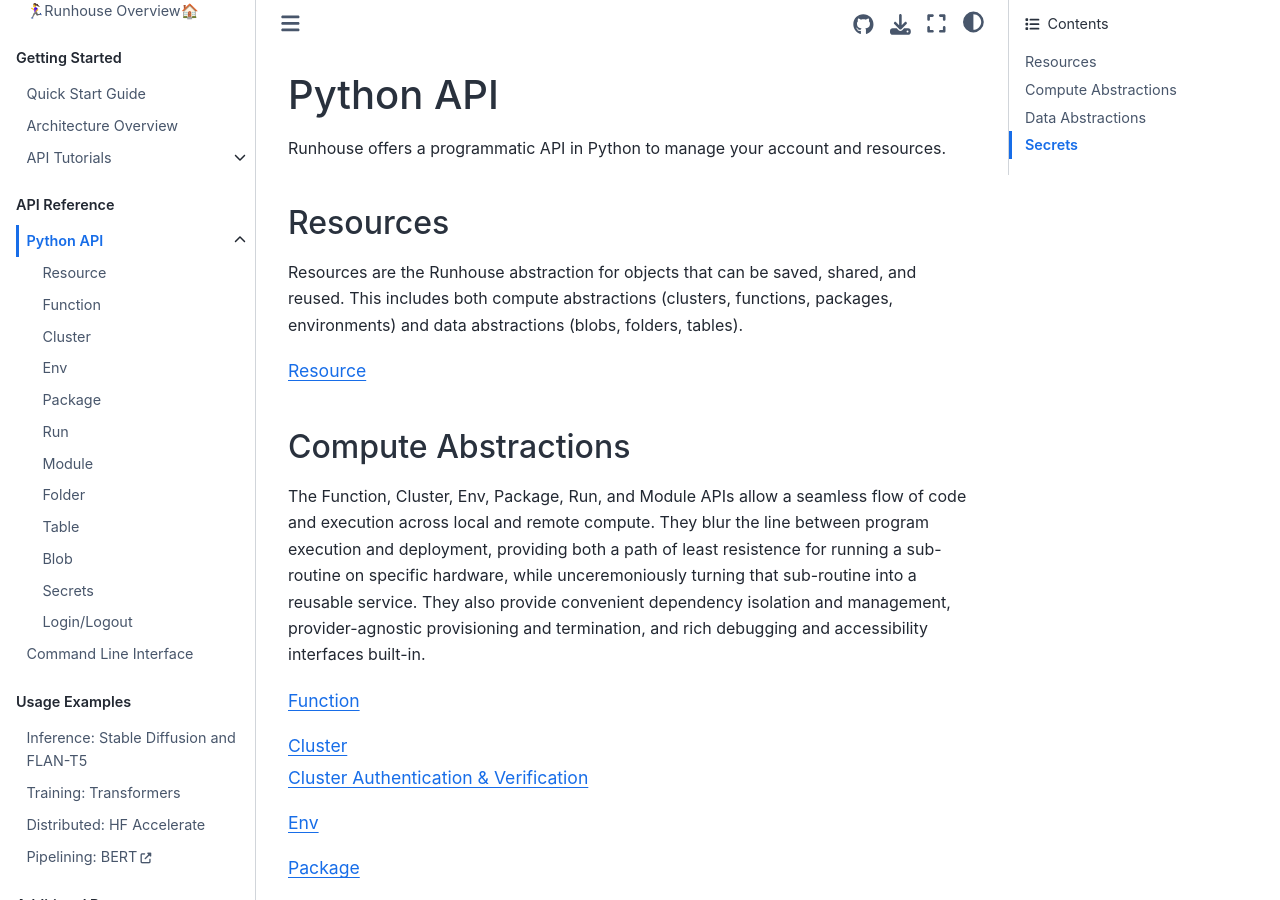
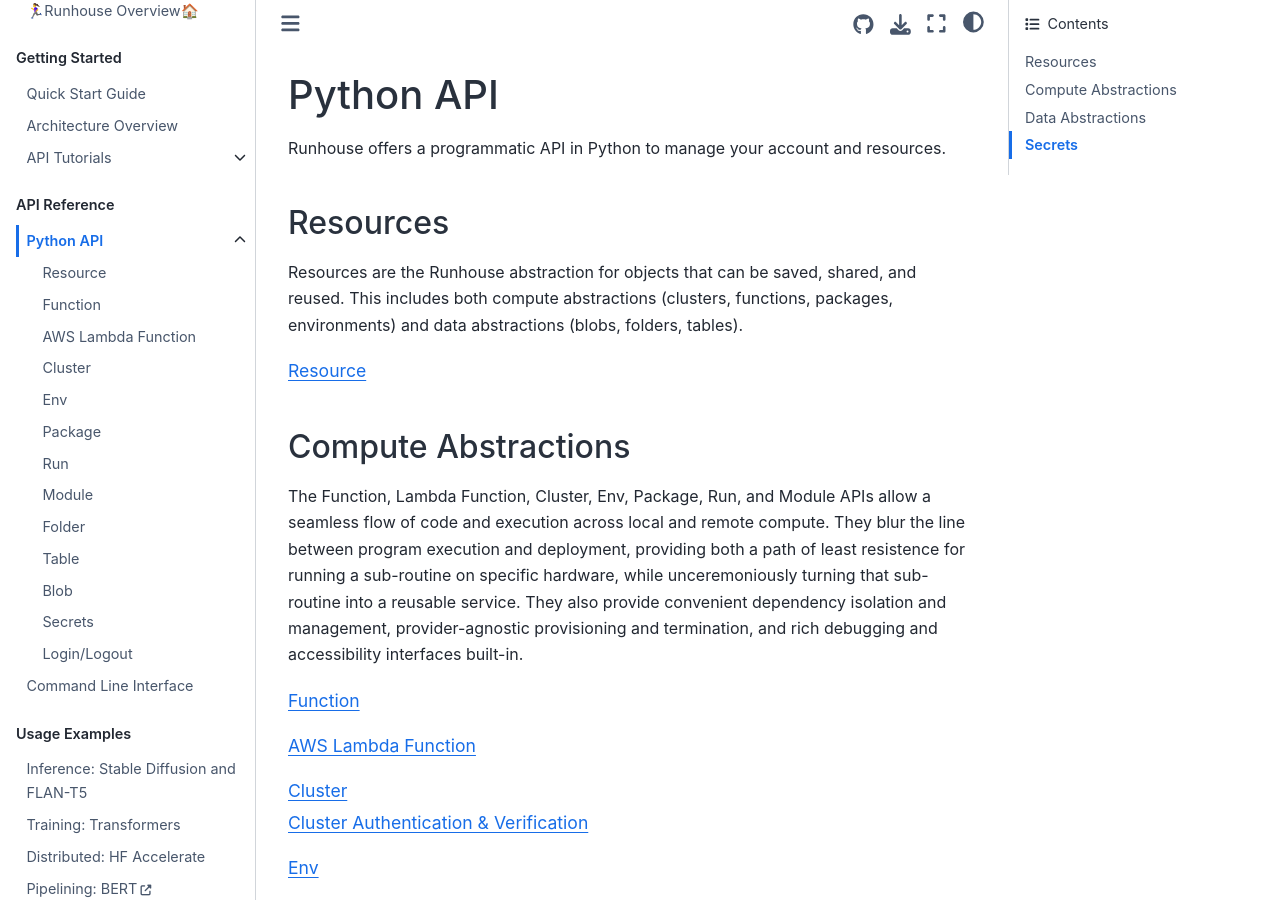
Before and after one commit to run-house/runhouse, a Sphinx documentation site: the page built from docs/api/python.rst, in a window 1280 px wide and 900 px high. Built offline with Sphinx 7.4.7 and the Sphinx Book theme 1.1.4, drawn with Linux system fonts in a browser that asks for light colours.

Commit message:
loading lambda from den, enable delete

```diff
--- a/docs/api/python.rst
+++ b/docs/api/python.rst
@@ -17,7 +17,7 @@
 
 Compute Abstractions
 ------------------------------------
-The Function, Cluster, Env, Package, Run, and Module APIs allow a seamless flow of code and execution across local and remote compute.
+The Function, Lambda Function, Cluster, Env, Package, Run, and Module APIs allow a seamless flow of code and execution across local and remote compute.
 They blur the line between program execution and deployment, providing both a path of least resistence for running
 a sub-routine on specific hardware, while unceremoniously turning that sub-routine into a reusable service.
 They also provide convenient dependency isolation and management, provider-agnostic provisioning and termination,
@@ -27,6 +27,11 @@
    :maxdepth: 1
 
    python/function
+
+.. toctree::
+   :maxdepth: 1
+
+   python/aws_lambda_function
 
 .. toctree::
    :maxdepth: 1
--- a/docs/api/python/aws_lambda_function.rst
+++ b/docs/api/python/aws_lambda_function.rst
@@ -5,6 +5,10 @@
 provisioning or managing servers. Runhouse will allow you to maintain and share your lambda functions and code.
 It is comprised of the entry point, configuration, and dependencies necessary to run the service.
 
+.. note::
+
+    Lambda Function support is an alpha and under active development.
+    Please report any bugs or let us know of any feature requests.
 
 AWS Lambda Function Factory Method
 ~~~~~~~~~~~~~~~~~~~~~~~
```
